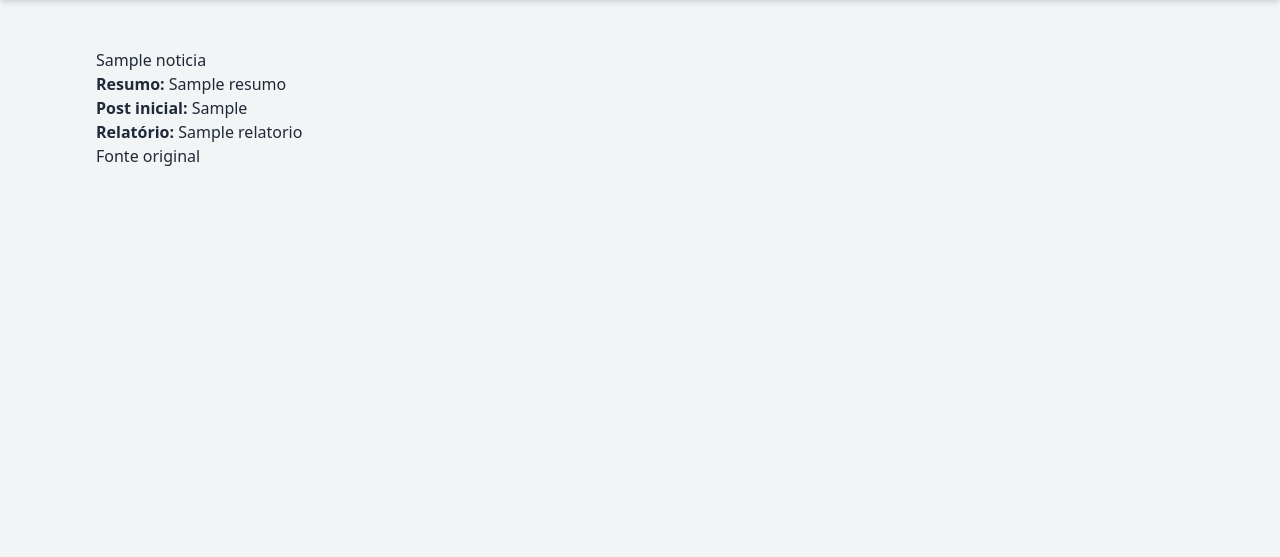
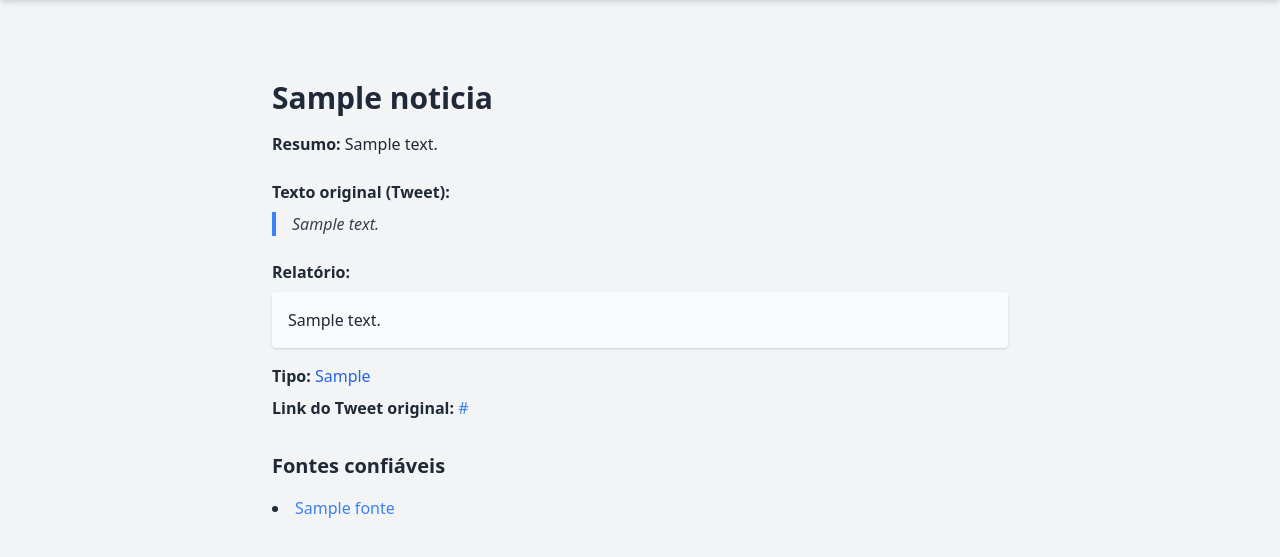
Before and after one commit to MillerAnacleto/VerificaAI, a Django app: template site/core/templates/core/noticia_detalhe.html in a window 1280 px wide. Shown: the part 96-653 px from the top of the page. Run offline with Django 5.2, Linux system fonts and the light colour scheme; the template is opened without the code that fills it: most values are stand-ins (such as "Sample title", 1, 10 or a date in 2020); some libraries are stand-ins or nearby versions.

Commit message:
mudanças no sitepara detalhes do report

```diff
--- a/server/server.py
+++ b/server/server.py
@@ -91,6 +91,9 @@ class APIServer:
 
         report.id = self.db.save_report(report)
         self.reports.append(report)
+        self.reports.append(report)
+        self.reports.append(report)
+        self.reports.append(report)
         return report
 
     async def get_reports(self) -> List[ReportSummary]:
--- a/site/core/static/core/css/style.css
+++ b/site/core/static/core/css/style.css
@@ -0,0 +1,11 @@
+.alert{
+    margin-top: 1rem;
+    color: #1b1e21;
+    background-color: #d6d8d9;
+    border-color: #c6c8ca;
+    position: relative;
+    padding: .75rem 1.25rem;
+    margin-bottom: 1rem;
+    border: 1px solid transparent;
+    border-radius: .25rem;
+}
--- a/site/core/templates/core/base.html
+++ b/site/core/templates/core/base.html
@@ -7,6 +7,7 @@
     <link href="https://cdn.jsdelivr.net/npm/tailwindcss/dist/tailwind.min.css" rel="stylesheet">
     {% load static %}
     <link rel="stylesheet" href="{% static 'core/css/style.css' %}">
+    <link rel="shortcut icon" href="{% static 'core/img/logo.png' %}" type="image/x-icon">
 </head>
 <body class="bg-gray-100 text-gray-800">
   <!-- Header -->
--- a/site/core/templates/core/noticia_detalhe.html
+++ b/site/core/templates/core/noticia_detalhe.html
@@ -1,13 +1,43 @@
 {% extends "core/base.html" %}
 
 {% block content %}
-  {% if noticia %}
-    <h2>{{ noticia.titulo }}</h2>
-    <p><strong>Resumo:</strong> {{ noticia.resumo }}</p>
-    <p><strong>Post inicial:</strong> {{ noticia.post_inicial }}</p>
-    <p><strong>Relatório:</strong> {{ noticia.relatorio }}</p>
-    <p><a href="{{ noticia.fonte }}" target="_blank">Fonte original</a></p>
-  {% else %}
-    <p>Relatório não encontrado.</p>
-  {% endif %}
+  <div class="max-w-3xl mx-auto px-4 py-8">
+    {% if noticia %}
+      <h2 class="text-3xl font-bold text-gray-800 mb-4">{{ noticia.title }}</h2>
+
+      <p class="mb-4"><span class="font-semibold">Resumo:</span> {{ noticia.summary }}</p>
+
+      <p class="font-semibold mt-6 mb-2">Texto original (Tweet):</p>
+      <blockquote class="border-l-4 border-blue-500 pl-4 italic text-gray-700 mb-4">
+        {{ noticia.tweet_text }}
+      </blockquote>
+
+      <p class="font-semibold mt-6 mb-2">Relatório:</p>
+      <p class="bg-gray-50 p-4 rounded shadow mb-4 text-gray-800">{{ noticia.report_text }}</p>
+
+      <p class="mb-2"><span class="font-semibold">Tipo:</span>
+        <span class="text-blue-600">{{ noticia.report_type }}</span>
+      </p>
+
+      <p class="mb-4">
+        <span class="font-semibold">Link do Tweet original:</span>
+        <a href="{{ noticia.tweet_url }}" target="_blank" class="text-blue-500 hover:underline">
+          {{ noticia.tweet_url }}
+        </a>
+      </p>
+
+      <h3 class="text-xl font-bold mt-8 mb-4">Fontes confiáveis</h3>
+      <ul class="list-disc list-inside space-y-2">
+        {% for fonte in noticia.sources %}
+          <li>
+            <a href="{{ fonte }}" target="_blank" class="text-blue-500 hover:underline">
+              {{ fonte }}
+            </a>
+          </li>
+        {% endfor %}
+      </ul>
+    {% else %}
+      <p class="text-red-500 font-semibold">Relatório não encontrado.</p>
+    {% endif %}
+  </div>
 {% endblock %}
--- a/site/core/urls.py
+++ b/site/core/urls.py
@@ -4,5 +4,5 @@ from . import views
 urlpatterns = [
     path("", views.index, name="index"),
     path("sobre/", views.sobre, name="sobre"),
-    path("noticia/<int:noticia_id>/", views.noticia_detalhe, name="noticia_detalhe"),
+    path("noticia/<int:id>/", views.noticia_detalhe, name="noticia_detalhe"),
 ]
--- a/site/core/views.py
+++ b/site/core/views.py
@@ -19,6 +19,7 @@ def index(request):
 
 def noticia_detalhe(request, id):
     try:
+        print(f"{API_URL}/{id}")
         response = requests.get(f"{API_URL}/{id}", timeout=5)
         response.raise_for_status()
         noticia = response.json()
```
Also changed, not shown: site/core/templates/core/index.html (+15 -13 lines), site/requirements.txt (added, +9 -0 lines), site/core/static/core/img/logo.jpg (deleted).
